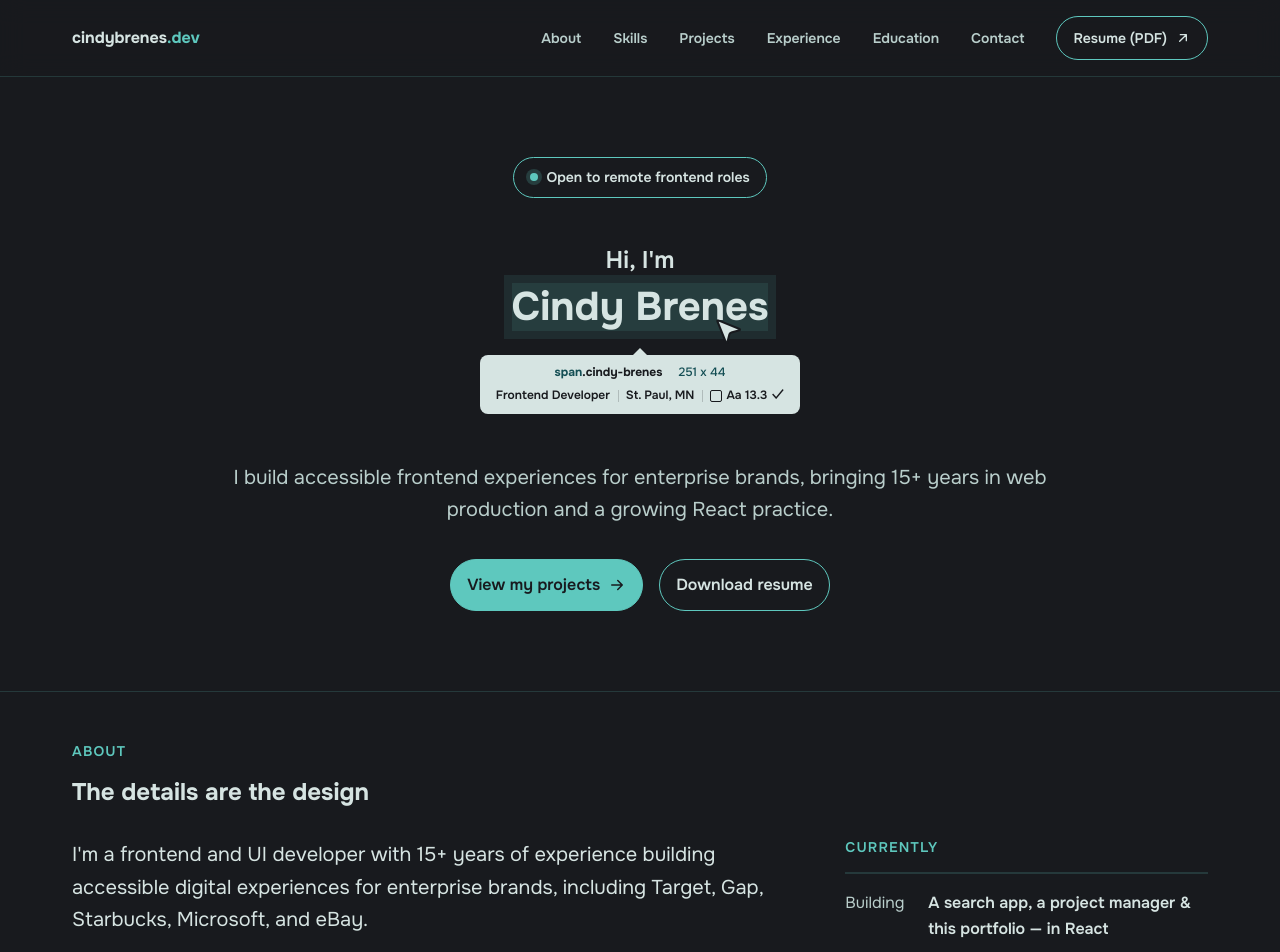
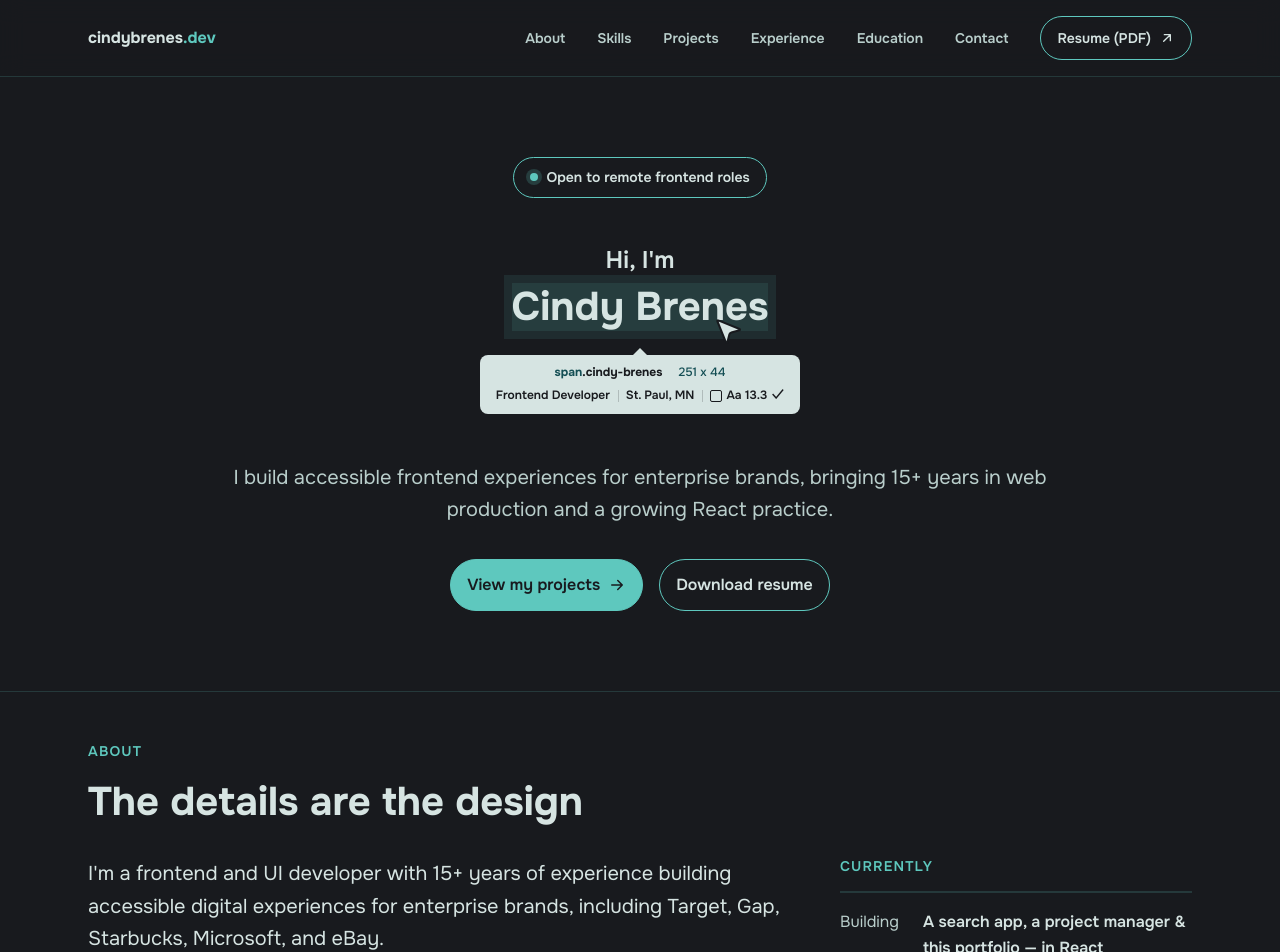
Before and after one commit to cinbrefe/personal-portfolio, a React (Vite) app: page / in a window 1280 px wide. Shown: the top 952 px of the page. Built offline with nearby package versions, Linux system fonts and the light colour scheme.

Commit message:
Adjust heading scale and container padding

```diff
--- a/src/styles/abstracts/_variables.scss
+++ b/src/styles/abstracts/_variables.scss
@@ -39,6 +39,7 @@ $font-size-lg: 1.25rem;
 $font-size-xl: 1.5rem;
 $font-size-2xl: 2rem;
 $font-size-3xl: 2.5rem;
+$font-size-4xl: 3rem;
 $letter-spacing-wider: 0.08em;
 
 // Spacing
--- a/src/styles/base/_typography.scss
+++ b/src/styles/base/_typography.scss
@@ -14,8 +14,8 @@ h1, h2, h3, h4 {
 	font-weight: $font-weight-bold;
 }
 
-h1, .h1 { font-size: $font-size-2xl; }
-h2, .h2 { font-size: $font-size-xl; }
+h1, .h1 { font-size: $font-size-4xl; }
+h2, .h2 { font-size: $font-size-3xl; }
 h3, .h3 { font-size: $font-size-lg; }
 h4, .h4 { font-size: $font-size-md; }
 
--- a/src/styles/layouts/_container.scss
+++ b/src/styles/layouts/_container.scss
@@ -8,6 +8,6 @@
 	width: 100%;
 
 	@include respond-to(md) {
-		padding: 0 $spacing-xl;
+		padding: 0 $spacing-2xl;
 	}
 }
```
